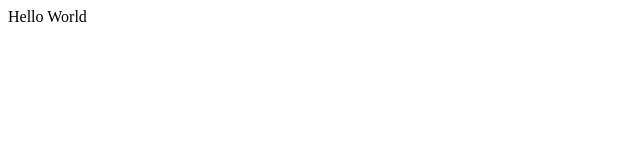
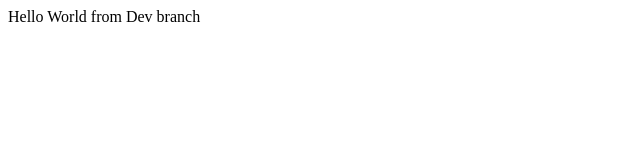
Before and after one commit to TEAM-SOLID-2022/git-demo, a plain HTML site: page index.html in a window 1280 px wide. Shown: the whole page, without its empty margins (0-640 px from the left). Drawn offline with Linux system fonts and the light colour scheme.

Commit message:
created dev branch

```diff
--- a/index.html
+++ b/index.html
@@ -7,6 +7,6 @@
     <title>Document</title>
   </head>
   <body>
-    Hello World
+    Hello World from Dev branch
   </body>
 </html>
```
